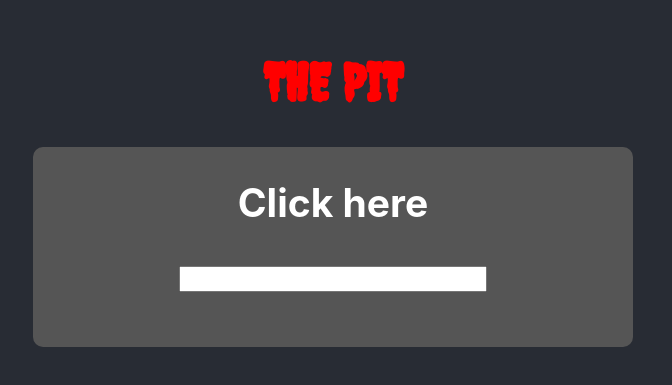
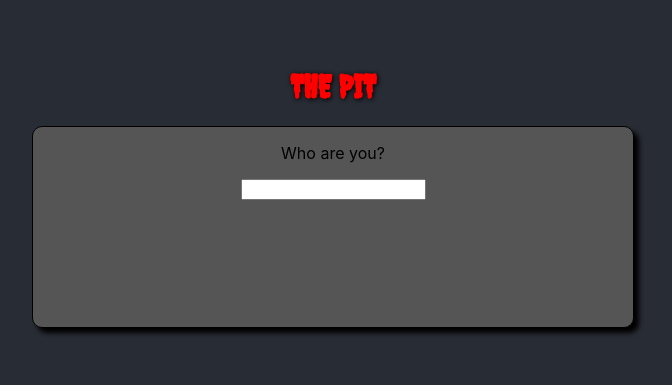
Before and after one commit to julianjohnson10/the-pit, a React (Create React App) app: page / in a window 1280 px wide. Shown: the part 213-598 px from the top of the page, without its empty margins (307-979 px from the left). Built offline with nearby package versions, Linux system fonts and the light colour scheme.

Commit message:
shadows and alignment

```diff
--- a/package.json
+++ b/package.json
@@ -10,6 +10,7 @@
     "react": "^18.2.0",
     "react-dom": "^18.2.0",
     "react-scripts": "5.0.1",
+    "sass": "^1.57.1",
     "web-vitals": "^2.1.4"
   },
   "scripts": {
--- a/src/App.css
+++ /dev/null
@@ -1,73 +0,0 @@
-@import url('https://fonts.googleapis.com/css2?family=Creepster&family=Source+Sans+Pro:wght@400;600;700&display=swap');
-
-.App {
-  text-align: center;
-}
-
-.App-logo {
-  height: 40vmin;
-  pointer-events: none;
-}
-
-@media (prefers-reduced-motion: no-preference) {
-  .App-logo {
-    animation: App-logo-spin infinite 20s linear;
-  }
-}
-
-.game-menu {
-  height: 200px;
-  width: 600px;
-  margin-bottom: 10px;
-  border-radius: 10px;
-  background-color: #555;
-}
-
-.response {
-  user-select: none;
-  animation: fadeIn 2s;
-}
-
-@keyframes fadeIn {
-  0% { opacity: 0; }
-  100% { opacity: 1; }
-}
-
-
-.game-title {
-  font-family: 'Creepster';
-  color: red;
-  box-shadow: 100px;
-  /* box-sizing: border-box; */
-  text-shadow: 100px;
-  user-select: none;
-}
-
-.textfield {
-  height: 20px;
-  width:  300px;
-}
-
-.App-header {
-  background-color: #282c34;
-  min-height: 100vh;
-  display: flex;
-  flex-direction: column;
-  align-items: center;
-  justify-content: center;
-  font-size: calc(10px + 2vmin);
-  color: white;
-}
-
-.App-link {
-  color: #61dafb;
-}
-
-@keyframes App-logo-spin {
-  from {
-    transform: rotate(0deg);
-  }
-  to {
-    transform: rotate(360deg);
-  }
-}
--- a/src/App.js
+++ b/src/App.js
@@ -1,26 +1,18 @@
-import "./App.css";
+import "./App.scss";
 import Title from "./components/Title";
 
 function App() {
-
-  function startGame() {
-
-  }
-
   return (
     <div className="App">
-      <div className="App-header">
-        <h1 className="game-title">THE PIT</h1>
-        <div className="game-menu">
-          <Title />
-          <input className="textfield" />
-        </div>
+      <h1 className="game-title">THE PIT</h1>
+      <div className="game-frame">
+        <Title />
+
+        <input>
+        </input>
       </div>
     </div>
   );
-
 }
 
-
-
 export default App;
--- /dev/null
+++ b/src/App.scss
@@ -0,0 +1,48 @@
+@import url('https://fonts.googleapis.com/css2?family=Creepster&family=Source+Sans+Pro:wght@400;600;700&display=swap');
+
+.App {
+  display: flex;
+  flex-direction: column;
+  justify-content: center;
+  align-items: center;
+  background-color: #282c34;
+  height: 100vh;
+}
+
+.game-frame {
+  display: flex;
+  flex-direction: column;
+  height: 200px;
+  width: 600px;
+  border-radius: 10px;
+  background-color: #555;
+  border-style: solid;
+  border-width: 1px;
+  box-shadow: 5px 5px 5px black;
+  align-items: center;
+}
+
+.text {
+  user-select: none;
+}
+
+.game-title {
+  font-family: 'Creepster';
+  color: red;
+  text-shadow: 1px 1px 5px black;
+  user-select: none;
+}
+
+.textfield {
+  height: 20px;
+  width:  300px;
+}
+
+.gametext {
+  font-family: 'Lucida Sans', 'Lucida Sans Regular', 'Lucida Grande', 'Lucida Sans Unicode', Geneva, Verdana, sans-serif;
+}
+
+@keyframes fadeIn {
+  0% { opacity: 0; }
+  100% { opacity: 1; }
+}
--- a/src/components/Title.jsx
+++ b/src/components/Title.jsx
@@ -1,9 +1,9 @@
 import React, { useState } from "react";
 
 const Title = () => {
-   const [title, setTitle] = useState("Click here");
+   const [title, setTitle] = useState("Who are you?");
 
-   return <h2 className="response" onClick={() => setTitle("New title")}>{title}</h2>;
+   return <p className="text">{title}</p>;
 }
 
 export default Title;
```
Also changed, not shown: 1 other file (tests, documents, lock files or other folders).
